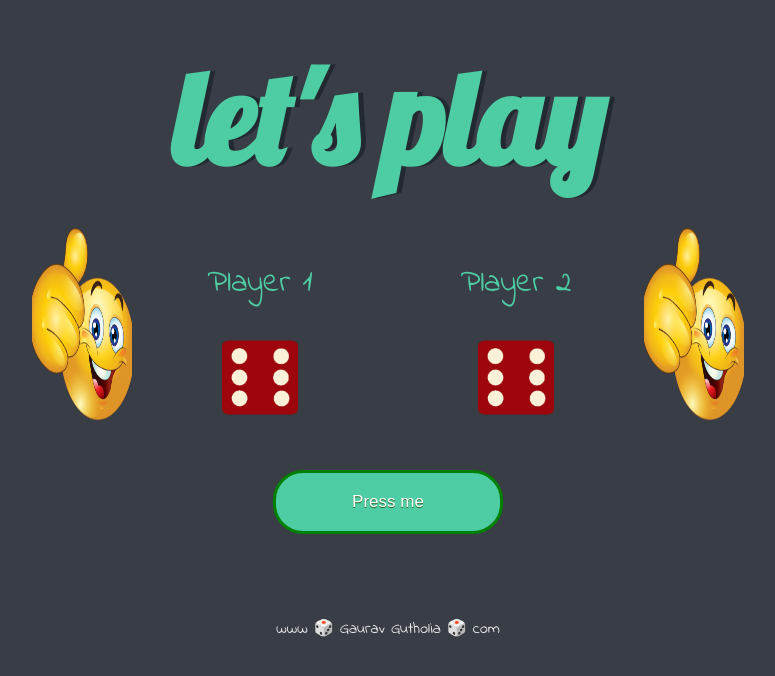
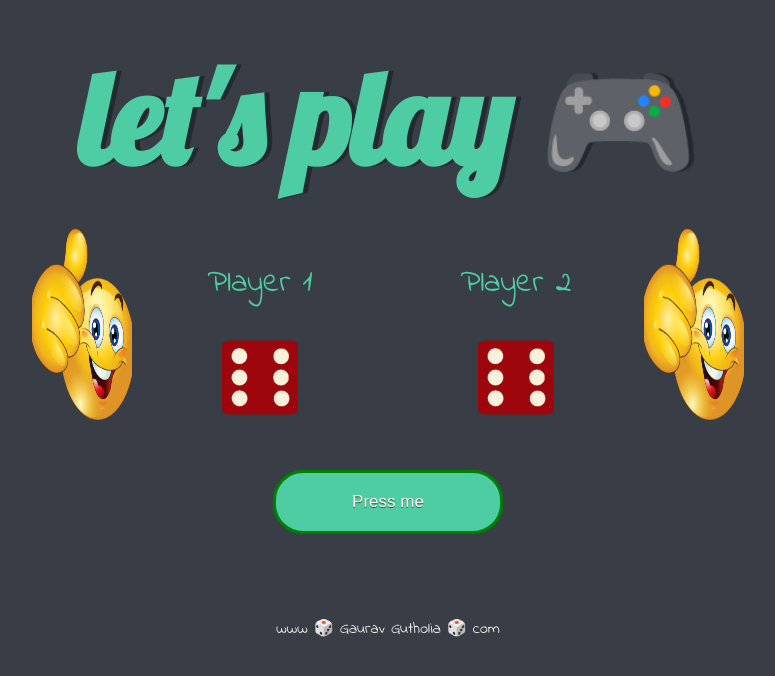
Before and after one commit to gauravgutholia/Dice-Game-, a plain HTML site: page index.html in a window 1280 px wide. Shown: the whole page, without its empty margins (252-1027 px from the left). Drawn offline with Linux system fonts and the light colour scheme.

```diff
--- a/index.html
+++ b/index.html
@@ -14,7 +14,7 @@
   </head>
   <body>
     <div class="container">
-      <h1>let's play</h1>
+      <h1>let's play 🎮</h1>
       <div class="flexcontainer">
         <img id="emoji" src="images/happy.png" />
 
```
